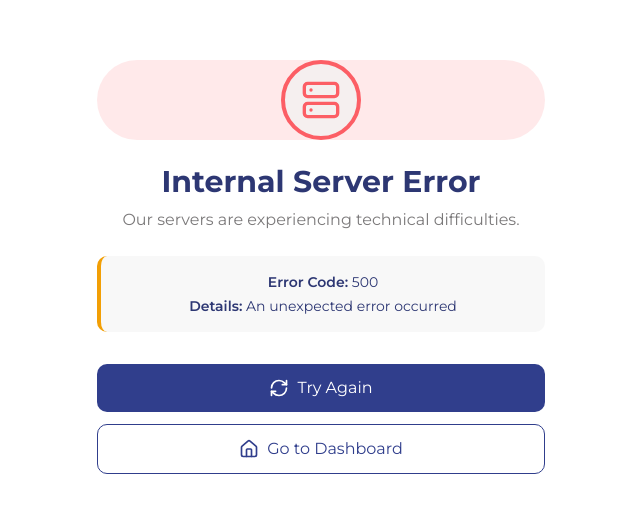
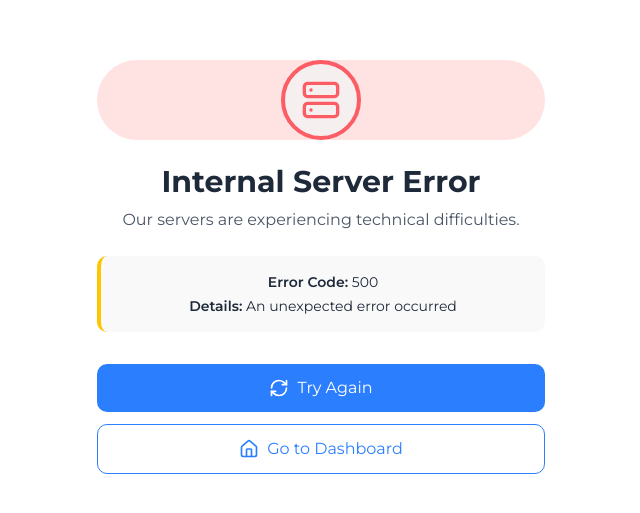
Before and after one commit to Alimekni514/tacir-client, a Next.js app in the folder tacir-client/: page /error in a window 1280 px wide. Shown: the part 133-646 px from the top of the page, without its empty margins (319-959 px from the left). Built offline with nearby package versions, Linux system fonts and the light colour scheme.

Commit message:
correct the error page

```diff
--- a/tacir-client/src/app/error/page.jsx
+++ b/tacir-client/src/app/error/page.jsx
@@ -3,6 +3,13 @@
 import { useEffect, useState } from "react";
 import { useSearchParams } from "next/navigation";
 import { AlertTriangle, RefreshCw, Home, Wifi, Server } from "lucide-react";
+
+const colorMap = {
+  "tacir-orange": { bg: "bg-orange-100", border: "border-orange-500", text: "text-orange-500" },
+  "red-500": { bg: "bg-red-100", border: "border-red-500", text: "text-red-500" },
+  "yellow-500": { bg: "bg-yellow-100", border: "border-yellow-500", text: "text-yellow-500" },
+  "blue-500": { bg: "bg-blue-100", border: "border-blue-500", text: "text-blue-500" },
+};
 
 export default function ErrorPage() {
   const searchParams = useSearchParams();
@@ -17,97 +24,60 @@ export default function ErrorPage() {
 
   useEffect(() => {
     const code = searchParams.get("code") || "500";
-    const message =
-      searchParams.get("message") || "An unexpected error occurred";
+    const message = searchParams.get("message") || "An unexpected error occurred";
 
     let details = {
       code,
       message,
       title: "Something Went Wrong",
-      description:
-        "We encountered an unexpected error processing your request.",
+      description: "We encountered an unexpected error processing your request.",
       icon: AlertTriangle,
       color: "tacir-orange",
     };
 
     switch (code) {
       case "500":
-        details = {
-          ...details,
-          title: "Internal Server Error",
-          description: "Our servers are experiencing technical difficulties.",
-          icon: Server,
-          color: "red-500",
-        };
+        details = { ...details, title: "Internal Server Error", description: "Our servers are experiencing technical difficulties.", icon: Server, color: "red-500" };
         break;
       case "503":
-        details = {
-          ...details,
-          title: "Service Unavailable",
-          description: "The authentication service is temporarily unavailable.",
-          icon: Wifi,
-          color: "yellow-500",
-        };
+        details = { ...details, title: "Service Unavailable", description: "The authentication service is temporarily unavailable.", icon: Wifi, color: "yellow-500" };
         break;
       case "504":
-        details = {
-          ...details,
-          title: "Gateway Timeout",
-          description: "The request timed out. Please try again.",
-          icon: Wifi,
-          color: "blue-500",
-        };
+        details = { ...details, title: "Gateway Timeout", description: "The request timed out. Please try again.", icon: Wifi, color: "blue-500" };
         break;
     }
 
     setErrorDetails(details);
   }, [searchParams]);
 
-  const handleRetry = () => {
-    window.location.reload();
-  };
-
-  const handleGoHome = () => {
-    window.location.href = "/";
-  };
+  const handleRetry = () => window.location.reload();
+  const handleGoHome = () => (window.location.href = "/");
 
   const IconComponent = errorDetails.icon;
+  const colorClasses = colorMap[errorDetails.color];
 
   return (
     <div className="min-h-screen bg-white flex items-center justify-center p-6">
       <div className="max-w-md w-full text-center">
-        {/* Icon with pulse ring */}
         <div className="relative mx-auto mb-6">
-          <div
-            className={`absolute inset-0 bg-${errorDetails.color}/10 rounded-full`}
-          ></div>
-          <div
-            className={`relative animate-pulse h-20 w-20 bg-tacir-lightgray rounded-full flex items-center justify-center mx-auto border-4 border-${errorDetails.color}`}
-          >
-            <IconComponent className={`h-10 w-10 text-${errorDetails.color}`} />
+          <div className={`absolute inset-0 ${colorClasses.bg} rounded-full`}></div>
+          <div className={`relative animate-pulse h-20 w-20 bg-gray-100 rounded-full flex items-center justify-center mx-auto border-4 ${colorClasses.border}`}>
+            <IconComponent className={`h-10 w-10 ${colorClasses.text}`} />
           </div>
         </div>
 
-        <h1 className="text-3xl font-bold text-tacir-darkblue mb-2">
-          {errorDetails.title}
-        </h1>
-        <p className="text-tacir-darkgray mb-6">{errorDetails.description}</p>
+        <h1 className="text-3xl font-bold text-gray-800 mb-2">{errorDetails.title}</h1>
+        <p className="text-gray-600 mb-6">{errorDetails.description}</p>
 
-        <div className="bg-tacir-lightgray/50 p-4 rounded-lg mb-8 border-l-4 border-tacir-yellow">
-          <p className="text-tacir-darkblue text-sm">
-            <span className="font-semibold">Error Code:</span>{" "}
-            {errorDetails.code}
-          </p>
-          <p className="text-tacir-darkblue text-sm mt-1">
-            <span className="font-semibold">Details:</span>{" "}
-            {errorDetails.message}
-          </p>
+        <div className="bg-gray-100/50 p-4 rounded-lg mb-8 border-l-4 border-yellow-400">
+          <p className="text-gray-800 text-sm"><span className="font-semibold">Error Code:</span> {errorDetails.code}</p>
+          <p className="text-gray-800 text-sm mt-1"><span className="font-semibold">Details:</span> {errorDetails.message}</p>
         </div>
 
         <div className="space-y-3">
           <button
             onClick={handleRetry}
-            className="w-full flex items-center justify-center py-3 px-4 bg-tacir-blue hover:bg-tacir-darkblue text-white rounded-lg transition-colors"
+            className="w-full flex items-center justify-center py-3 px-4 bg-blue-500 hover:bg-blue-600 text-white rounded-lg transition-colors"
           >
             <RefreshCw className="w-5 h-5 mr-2" />
             Try Again
@@ -115,7 +85,7 @@ export default function ErrorPage() {
 
           <button
             onClick={handleGoHome}
-            className="w-full py-3 px-4 bg-white border border-tacir-blue text-tacir-blue hover:bg-tacir-lightgray/50 rounded-lg transition-colors flex items-center justify-center"
+            className="w-full py-3 px-4 bg-white border border-blue-500 text-blue-500 hover:bg-gray-100 rounded-lg flex items-center justify-center transition-colors"
           >
             <Home className="w-5 h-5 mr-2" />
             Go to Dashboard
```
